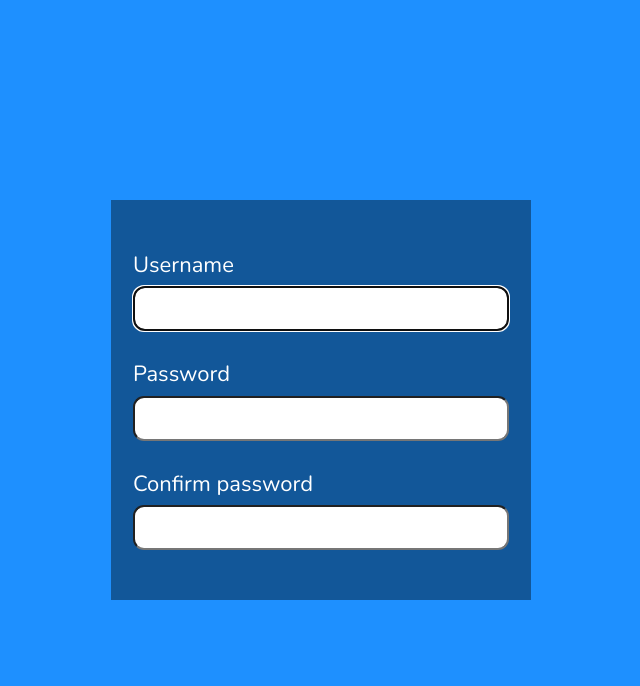
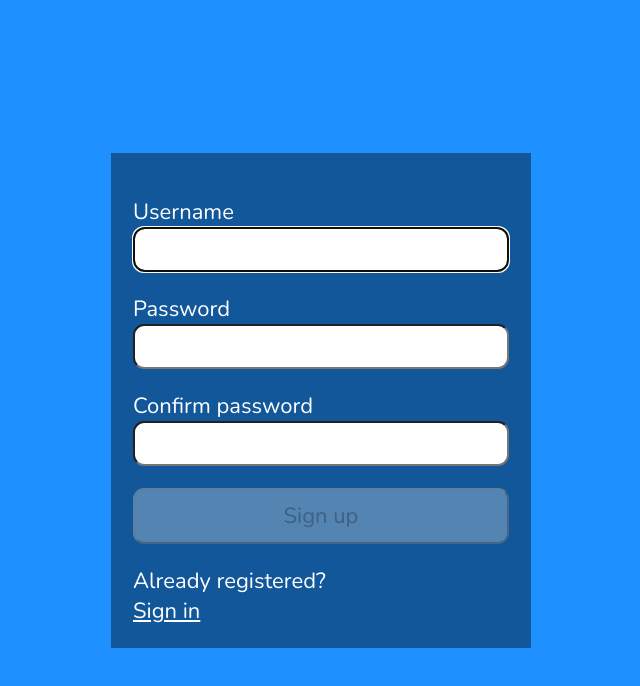
Before and after one commit to mb-dir/react-auth-fe, a React (Create React App) app: page / in a window 1280 px wide. Shown: the top 686 px of the page, without its empty margins (319-959 px from the left). Built offline with nearby package versions, Linux system fonts and the light colour scheme.

Commit message:
Add register button

```diff
--- a/src/components/Register/Register.js
+++ b/src/components/Register/Register.js
@@ -17,6 +17,9 @@ export const Register = () => {
 
   const [ confirmPassword, setConfirmPassword ] = useState("");
   const [ arePasswordsSame, setArePasswordsSame ] = useState(false);
+
+  const isButtonDisabled =
+    !arePasswordsSame || !isValidPassword || !isValidUsername;
 
   const usernameRef = useRef(null);
 
@@ -117,7 +120,10 @@ export const Register = () => {
           autoComplete="off"
           type="password"
         />
+        <button disabled={isButtonDisabled}>Sign up</button>
       </form>
+      <p>Already registered?</p>
+      <a href="#">Sign in</a>
     </section>
   );
 };
```
